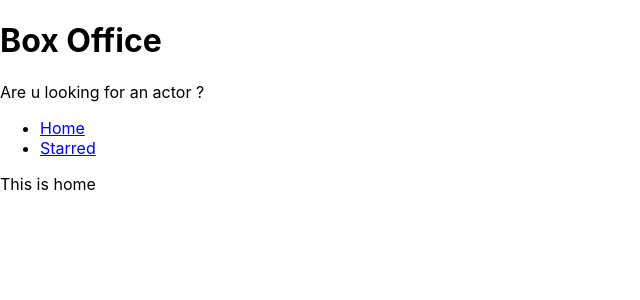
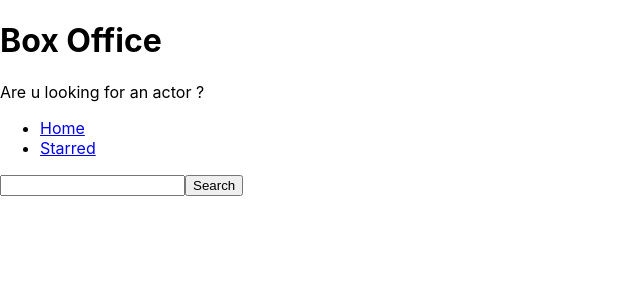
Before and after one commit to ravibatchala/box-office-webapp, a React (Create React App) app: page / in a window 1280 px wide. Shown: the top 300 px of the page, without its empty margins (0-640 px from the left). Built offline with nearby package versions, Linux system fonts and the light colour scheme.

Commit message:
created input and fetch results from tvmaze api

```diff
--- a/src/pages/Home.js
+++ b/src/pages/Home.js
@@ -1,8 +1,41 @@
-import React from 'react';
+import React, { useState } from 'react';
 import MainPageLayout from '../components/MainPageLayout';
 
 const Home = () => {
-  return <MainPageLayout>This is home</MainPageLayout>;
+  const [input, setInput] = useState('');
+  const onInputChange = ev => {
+    setInput(ev.target.value);
+  };
+
+  const onSearch = () => {
+    // https://api.tvmaze.com/search/shows?q=men
+
+    fetch(`https://api.tvmaze.com/search/shows?q=${input}`)
+      .then(r => r.json())
+      .then(result => {
+        console.log(result);
+      });
+  };
+
+  const onKeyDown = ev => {
+    if (ev.keyCode === 13) {
+      onSearch();
+    }
+  };
+
+  return (
+    <MainPageLayout>
+      <input
+        type="text"
+        onChange={onInputChange}
+        onKeyDown={onKeyDown}
+        value={input}
+      />
+      <button type="button" onClick={onSearch}>
+        Search
+      </button>
+    </MainPageLayout>
+  );
 };
 
 export default Home;
```
Also changed, not shown: 1 other file (tests, documents, lock files or other folders).
